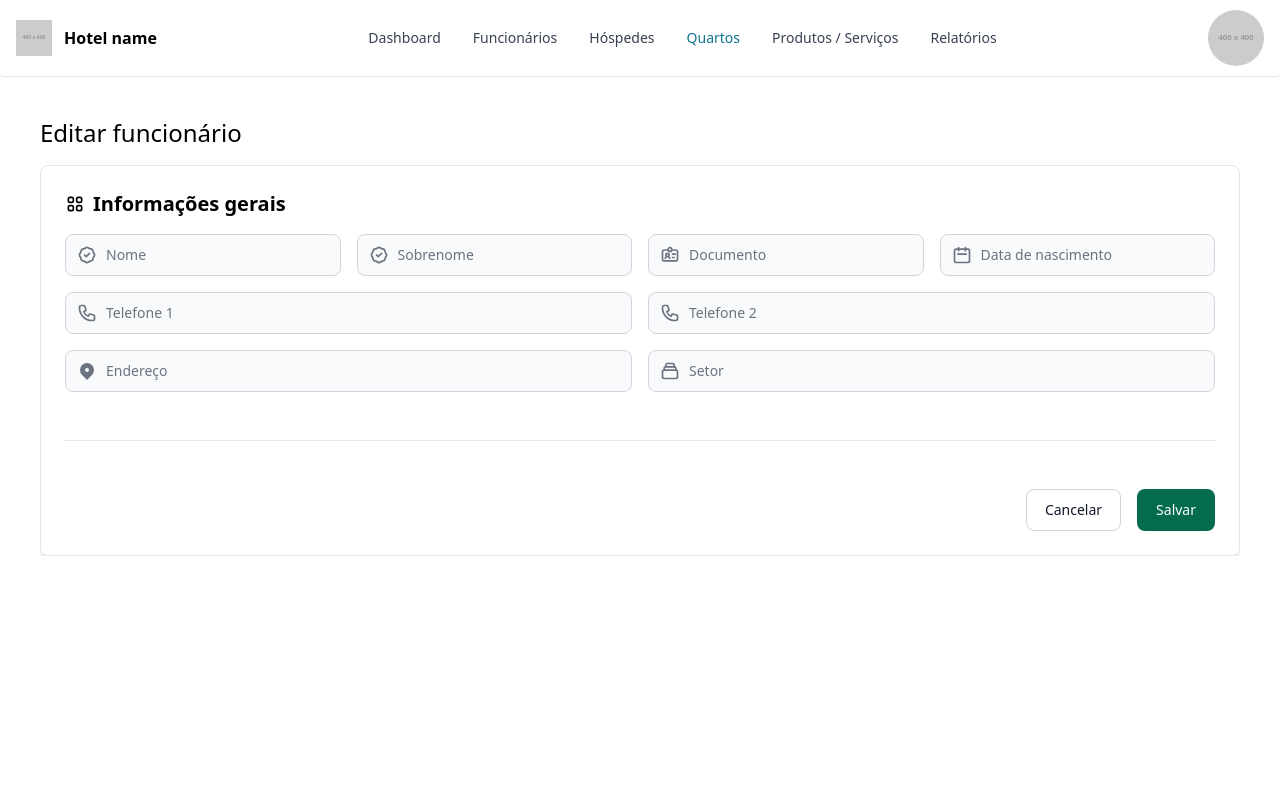
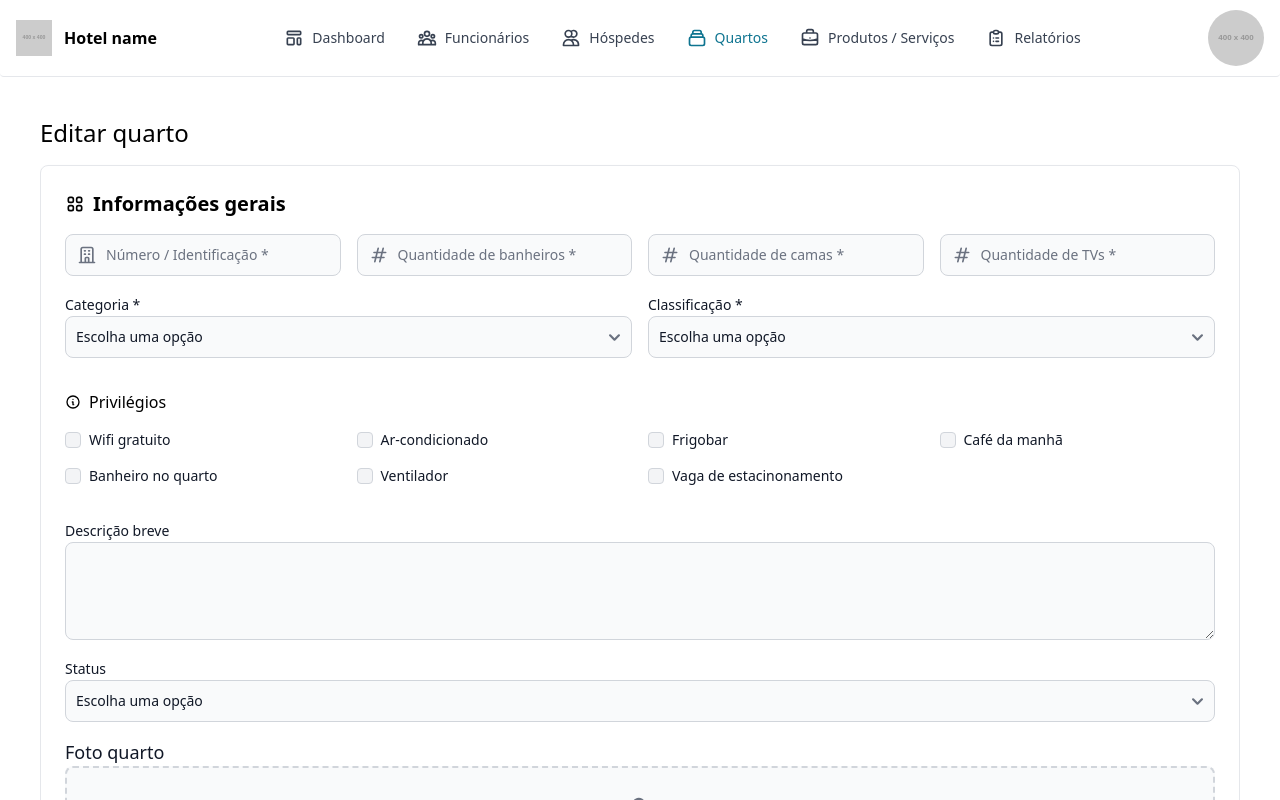
Before and after one commit to daniellucas04/hotel-management, a Next.js app in the folder src/: page /bedrooms/edit/1 in a window 1280 px wide. Shown: the top 800 px of the page. Built offline with nearby package versions, Linux system fonts and the light colour scheme.

Commit message:
Finalizado gerenciamento de quartos (frontend)

```diff
--- a/src/app/bedrooms/create/page.jsx
+++ b/src/app/bedrooms/create/page.jsx
@@ -1,23 +1,15 @@
 import Header from "@/app/component/header";
 import {
   HiCloudUpload,
-  HiLocationMarker,
-  HiOutlineAtSymbol,
-  HiOutlineBadgeCheck,
-  HiOutlineCalendar,
-  HiOutlineCollection,
+  HiOutlineBookmark,
   HiOutlineHashtag,
-  HiOutlineIdentification,
-  HiOutlineKey,
-  HiOutlineLogin,
-  HiOutlineMail,
+  HiOutlineInformationCircle,
   HiOutlineOfficeBuilding,
-  HiOutlinePhone,
   HiOutlineViewGrid,
 } from "react-icons/hi";
-import { Button, Card, Checkbox, FileInput, HR, Label, TextInput } from "flowbite-react";
+import { Button, Card, Checkbox, FileInput, HR, Label, Select, Textarea, TextInput } from "flowbite-react";
 
-export default function CreateUser() {
+export default function CreateBedroom() {
   return (
     <>
       <Header />
@@ -32,7 +24,7 @@ export default function CreateUser() {
               <TextInput
                 className="flex-auto"
                 icon={HiOutlineOfficeBuilding}
-                placeholder="Número *"
+                placeholder="Número / Identificação *"
                 required
               />
               <TextInput
@@ -54,19 +46,74 @@ export default function CreateUser() {
                 required
               />
             </div>
-            <div className="flex items-center gap-8 my-8">
-              <div className="flex items-center gap-2">
-                <Label htmlFor="balcony" className="text-md">Possui varanda</Label>
-                <Checkbox id="balcony" />
+            <div className="flex gap-4">
+              <div className="flex-auto">
+                <Label htmlFor="category">Categoria *</Label>
+                <Select id="category">
+                  <option value="">Escolha uma opção</option>
+                  <option>Solteiro</option>
+                  <option>Duplo solteiro</option>
+                  <option>Quarto casal</option>
+                  <option>Dormitórios</option>
+                  <option>Apartamentos</option>
+                </Select>
               </div>
-              <div className="flex items-center gap-2">
-                <Label htmlFor="wifi" className="text-md">Possui wifi</Label>
-                <Checkbox id="wifi" />
+
+              <div className="flex-auto">
+                <Label htmlFor="category">Classificação *</Label>
+                <Select id="category">
+                  <option value="">Escolha uma opção</option>
+                  <option>Standard</option>
+                  <option>Master</option>
+                  <option>Deluxe</option>
+                </Select>
               </div>
-              <div className="flex items-center gap-2">
-                <Label htmlFor="frigobar" className="text-md">Possui frigobar</Label>
-                <Checkbox id="frigobar" />
+            </div>
+            <div className="my-4">
+              <h1 className="flex items-center gap-2"><HiOutlineInformationCircle /> Privilégios</h1>
+              <div className="grid grid-cols-1 sm:grid-cols-4 gap-4 mt-4">
+                <div className="flex items-center gap-2">
+                  <Checkbox id="free_wifi" />
+                  <Label htmlFor="free_wifi">Wifi gratuito</Label>
+                </div>
+                <div className="flex items-center gap-2">
+                  <Checkbox id="air_conditioner" />
+                  <Label htmlFor="air_conditioner">Ar-condicionado</Label>
+                </div>
+                <div className="flex items-center gap-2">
+                  <Checkbox id="frigobar" />
+                  <Label htmlFor="frigobar">Frigobar</Label>
+                </div>
+                <div className="flex items-center gap-2">
+                  <Checkbox id="frigobar" />
+                  <Label htmlFor="frigobar">Café da manhã</Label>
+                </div>
+                <div className="flex items-center gap-2">
+                  <Checkbox id="bedroom_bathroom" />
+                  <Label htmlFor="bedroom_bathroom">Banheiro no quarto</Label>
+                </div>
+                <div className="flex items-center gap-2">
+                  <Checkbox id="fan" />
+                  <Label htmlFor="fan">Ventilador</Label>
+                </div>
+                <div className="flex items-center gap-2">
+                  <Checkbox id="garage" />
+                  <Label htmlFor="garage">Vaga de estacinonamento</Label>
+                </div>
               </div>
+            </div>
+            <div>
+              <Label htmlFor="short_description">Descrição breve</Label>
+              <Textarea id="short_description" rows={4} maxLength={250}></Textarea>
+            </div>
+            <div>
+              <Label>Status</Label>
+              <Select>
+                <option value="">Escolha uma opção</option>
+                <option value="">Livre</option>
+                <option value="">Ocupado</option>
+                <option value="">Em manutenção</option>
+              </Select>
             </div>
             <div>
               <Label className="text-lg" htmlFor="dropzone-file">
--- a/src/app/bedrooms/edit/[id]/page.jsx
+++ b/src/app/bedrooms/edit/[id]/page.jsx
@@ -1,21 +1,19 @@
 import Header from "@/app/component/header";
 import {
-  HiLocationMarker,
-  HiOutlineBadgeCheck,
-  HiOutlineCalendar,
-  HiOutlineCollection,
-  HiOutlineIdentification,
-  HiOutlinePhone,
+  HiCloudUpload,
+  HiOutlineHashtag,
+  HiOutlineInformationCircle,
+  HiOutlineOfficeBuilding,
   HiOutlineViewGrid,
 } from "react-icons/hi";
-import { Button, Card, FileInput, HR, Label, TextInput } from "flowbite-react";
+import { Button, Card, Checkbox, FileInput, HR, Label, Select, Textarea, TextInput } from "flowbite-react";
 
-export default function CreateUser() {
+export default function EditRoom() {
   return (
     <>
       <Header />
       <section className="overflow-x-auto m-10">
-        <h1 className="text-2xl mb-4">Editar funcionário</h1>
+        <h1 className="text-2xl mb-4">Editar quarto</h1>
         <Card>
           <form className="flex flex-col gap-4">
             <h1 className="text-xl font-bold flex items-center gap-2">
@@ -24,48 +22,120 @@ export default function CreateUser() {
             <div className="flex gap-4">
               <TextInput
                 className="flex-auto"
-                icon={HiOutlineBadgeCheck}
-                placeholder="Nome"
+                icon={HiOutlineOfficeBuilding}
+                placeholder="Número / Identificação *"
+                required
               />
               <TextInput
                 className="flex-auto"
-                icon={HiOutlineBadgeCheck}
-                placeholder="Sobrenome"
+                icon={HiOutlineHashtag}
+                placeholder="Quantidade de banheiros *"
+                required
               />
               <TextInput
                 className="flex-auto"
-                icon={HiOutlineIdentification}
-                placeholder="Documento"
+                icon={HiOutlineHashtag}
+                placeholder="Quantidade de camas *"
+                required
               />
               <TextInput
                 className="flex-auto"
-                icon={HiOutlineCalendar}
-                placeholder="Data de nascimento"
+                icon={HiOutlineHashtag}
+                placeholder="Quantidade de TVs *"
+                required
               />
             </div>
             <div className="flex gap-4">
-              <TextInput
-                className="flex-1"
-                icon={HiOutlinePhone}
-                placeholder="Telefone 1"
-              />
-              <TextInput
-                className="flex-1"
-                icon={HiOutlinePhone}
-                placeholder="Telefone 2"
-              />
+              <div className="flex-auto">
+                <Label htmlFor="category">Categoria *</Label>
+                <Select id="category">
+                  <option value="">Escolha uma opção</option>
+                  <option>Solteiro</option>
+                  <option>Duplo solteiro</option>
+                  <option>Quarto casal</option>
+                  <option>Dormitórios</option>
+                  <option>Apartamentos</option>
+                </Select>
+              </div>
+
+              <div className="flex-auto">
+                <Label htmlFor="category">Classificação *</Label>
+                <Select id="category">
+                  <option value="">Escolha uma opção</option>
+                  <option>Standard</option>
+                  <option>Master</option>
+                  <option>Deluxe</option>
+                </Select>
+              </div>
             </div>
-            <div className="flex gap-4">
-              <TextInput
-                className="flex-1"
-                icon={HiLocationMarker}
-                placeholder="Endereço"
-              />
-              <TextInput
-                className="flex-1"
-                icon={HiOutlineCollection}
-                placeholder="Setor"
-              />
+            <div className="my-4">
+              <h1 className="flex items-center gap-2"><HiOutlineInformationCircle /> Privilégios</h1>
+              <div className="grid grid-cols-1 sm:grid-cols-4 gap-4 mt-4">
+                <div className="flex items-center gap-2">
+                  <Checkbox id="free_wifi" />
+                  <Label htmlFor="free_wifi">Wifi gratuito</Label>
+                </div>
+                <div className="flex items-center gap-2">
+                  <Checkbox id="air_conditioner" />
+                  <Label htmlFor="air_conditioner">Ar-condicionado</Label>
+                </div>
+                <div className="flex items-center gap-2">
+                  <Checkbox id="frigobar" />
+                  <Label htmlFor="frigobar">Frigobar</Label>
+                </div>
+                <div className="flex items-center gap-2">
+                  <Checkbox id="frigobar" />
+                  <Label htmlFor="frigobar">Café da manhã</Label>
+                </div>
+                <div className="flex items-center gap-2">
+                  <Checkbox id="bedroom_bathroom" />
+                  <Label htmlFor="bedroom_bathroom">Banheiro no quarto</Label>
+                </div>
+                <div className="flex items-center gap-2">
+                  <Checkbox id="fan" />
+                  <Label htmlFor="fan">Ventilador</Label>
+                </div>
+                <div className="flex items-center gap-2">
+                  <Checkbox id="garage" />
+                  <Label htmlFor="garage">Vaga de estacinonamento</Label>
+                </div>
+              </div>
+            </div>
+            <div>
+              <Label htmlFor="short_description">Descrição breve</Label>
+              <Textarea id="short_description" rows={4} maxLength={250}></Textarea>
+            </div>
+            <div>
+              <Label>Status</Label>
+              <Select>
+                <option value="">Escolha uma opção</option>
+                <option value="">Livre</option>
+                <option value="">Ocupado</option>
+                <option value="">Em manutenção</option>
+              </Select>
+            </div>
+            <div>
+              <Label className="text-lg" htmlFor="dropzone-file">
+                Foto quarto
+              </Label>
+              <Label
+                htmlFor="dropzone-file"
+                className="flex w-full cursor-pointer flex-col items-center justify-center rounded-lg border-2 border-dashed border-gray-300 bg-gray-50 hover:bg-gray-100 dark:border-gray-600 dark:bg-gray-700 dark:hover:border-gray-500 dark:hover:bg-gray-600"
+              >
+                <div className="flex flex-col items-center justify-center pb-6 pt-5">
+                  <p className="mb-2 text-sm text-gray-500 dark:text-gray-400">
+                    <span className="flex items-center justify-center m-2">
+                      <HiCloudUpload size={35} />
+                    </span>
+                    <span className="font-semibold">Selecione uma imagem</span>{" "}
+                    ou arraste e solte
+                  </p>
+                  <p className="text-xs text-gray-500 dark:text-gray-400">
+                    SVG, PNG ou JPG (MAX. 800x400px)
+                  </p>
+                </div>
+                <FileInput id="dropzone-file" className="hidden" />
+              </Label>
             </div>
 
             <HR />
--- a/src/app/component/header.jsx
+++ b/src/app/component/header.jsx
@@ -1,7 +1,8 @@
 "use client";
 
-import { Button, Navbar } from "flowbite-react";
+import { Navbar } from "flowbite-react";
 import { usePathname } from "next/navigation";
+import { HiOutlineBriefcase, HiOutlineClipboardList, HiOutlineCollection, HiOutlineTemplate, HiOutlineUserGroup, HiOutlineUsers } from "react-icons/hi";
 
 export default function Header() {
   const pathName = usePathname();
@@ -25,12 +26,12 @@ export default function Header() {
         <Navbar.Toggle />
       </div>
       <Navbar.Collapse>
-        <Navbar.Link href="/" active={(pathName.includes('dashboard') || pathName == '/') ? true : false}>Dashboard</Navbar.Link>
-        <Navbar.Link href="/employee" active={(pathName.includes('employee')) ? true : false}>Funcionários</Navbar.Link>
-        <Navbar.Link href="/guests" active={(pathName.includes('guests')) ? true : false}>Hóspedes</Navbar.Link>
-        <Navbar.Link href="/bedrooms" active={(pathName.includes('bedrooms')) ? true : false}>Quartos</Navbar.Link>
-        <Navbar.Link href="/products" active={(pathName.includes('products')) ? true : false}>Produtos / Serviços</Navbar.Link>
-        <Navbar.Link href="/reports" active={(pathName.includes('reports')) ? true : false}>Relatórios</Navbar.Link>
+        <Navbar.Link className="flex items-center gap-2" href="/" active={(pathName.includes('dashboard') || pathName == '/') ? true : false}><HiOutlineTemplate size={20} /> Dashboard</Navbar.Link>
+        <Navbar.Link className="flex items-center gap-2" href="/employee" active={(pathName.includes('employee')) ? true : false}><HiOutlineUserGroup size={20} /> Funcionários</Navbar.Link>
+        <Navbar.Link className="flex items-center gap-2" href="/guests" active={(pathName.includes('guests')) ? true : false}><HiOutlineUsers size={20} /> Hóspedes</Navbar.Link>
+        <Navbar.Link className="flex items-center gap-2" href="/bedrooms" active={(pathName.includes('bedrooms')) ? true : false}><HiOutlineCollection size={20} /> Quartos</Navbar.Link>
+        <Navbar.Link className="flex items-center gap-2" href="/products" active={(pathName.includes('products')) ? true : false}><HiOutlineBriefcase size={20} /> Produtos / Serviços</Navbar.Link>
+        <Navbar.Link className="flex items-center gap-2" href="/reports" active={(pathName.includes('reports')) ? true : false}><HiOutlineClipboardList size={20} /> Relatórios</Navbar.Link>
       </Navbar.Collapse>
     </Navbar>
   );
--- a/src/app/guests/page.jsx
+++ b/src/app/guests/page.jsx
@@ -48,7 +48,7 @@ export default function Guests() {
               <Table.Cell className="font-bold">290</Table.Cell>
               <Table.Cell className="flex items-center gap-4">
                 <Link href="/guests/details/1" className="font-medium text-cyan-600 hover:underline dark:text-cyan-500">
-                  Details
+                  Detalhes
                 </Link>
                 <Link
                   href="/guests/edit/1"
```
Also changed, not shown: src/app/bedrooms/page.jsx (+7 -4 lines), src/app/products/[id]/page.jsx (+12 -8 lines).
